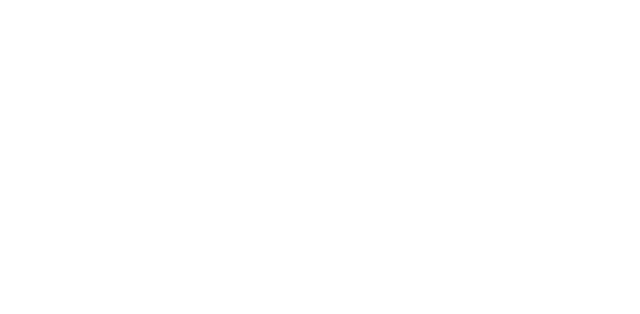
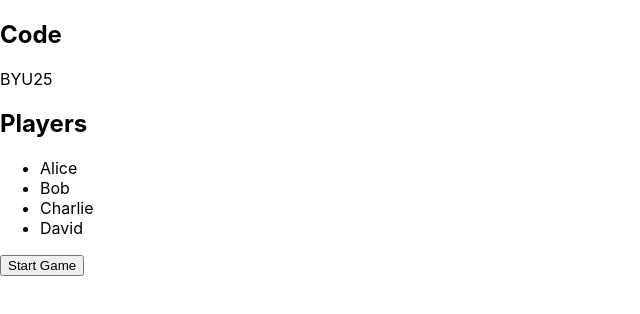
Before and after one commit to hyrumjackson/perception, a React (Create React App) app: page /lobby in a window 1280 px wide. Before the commit this address had no page. Shown: the top 314 px of the page, without its empty margins (0-640 px from the left). Built offline with nearby package versions, Linux system fonts and the light colour scheme; the HTML template or start-up script is replaced by a standard one.

Commit message:
Added player lobby

```diff
--- a/src/App.tsx
+++ b/src/App.tsx
@@ -7,6 +7,7 @@
 import HowToPlay from './pages/HowToPlay';
 import EnterCode from './pages/EnterCode';
 import PlayerInfo from './pages/PlayerInfo';
+import PlayerLobby from './pages/PlayerLobby';
 
 function App() {
   return (
@@ -18,6 +19,7 @@
         <Route path="/host" element={<HostInfo />} />
         <Route path="/info" element={<PlayerInfo />} />
         <Route path="/host-lobby" element={<HostLobby />} />
+        <Route path="/lobby" element={<PlayerLobby />} />
         <Route path="/game-settings" element={<GameSettings />} />
         <Route path="/how-to-play" element={<HowToPlay />} />
       </Routes>
--- /dev/null
+++ b/src/pages/PlayerLobby.tsx
@@ -0,0 +1,22 @@
+import { useNavigate } from 'react-router-dom';
+
+const PlayerLobby = () => {
+    const navigate = useNavigate();
+
+    return (
+        <div className="page">
+            <h2>Code</h2>
+            <p>BYU25</p>
+            <h2>Players</h2>
+            <ul>
+                <li>Alice</li>
+                <li>Bob</li>
+                <li>Charlie</li>
+                <li>David</li>
+            </ul>
+            <button onClick={() => navigate('/game-settings')}>Start Game</button>
+        </div>
+    );
+};
+
+export default PlayerLobby;
```
